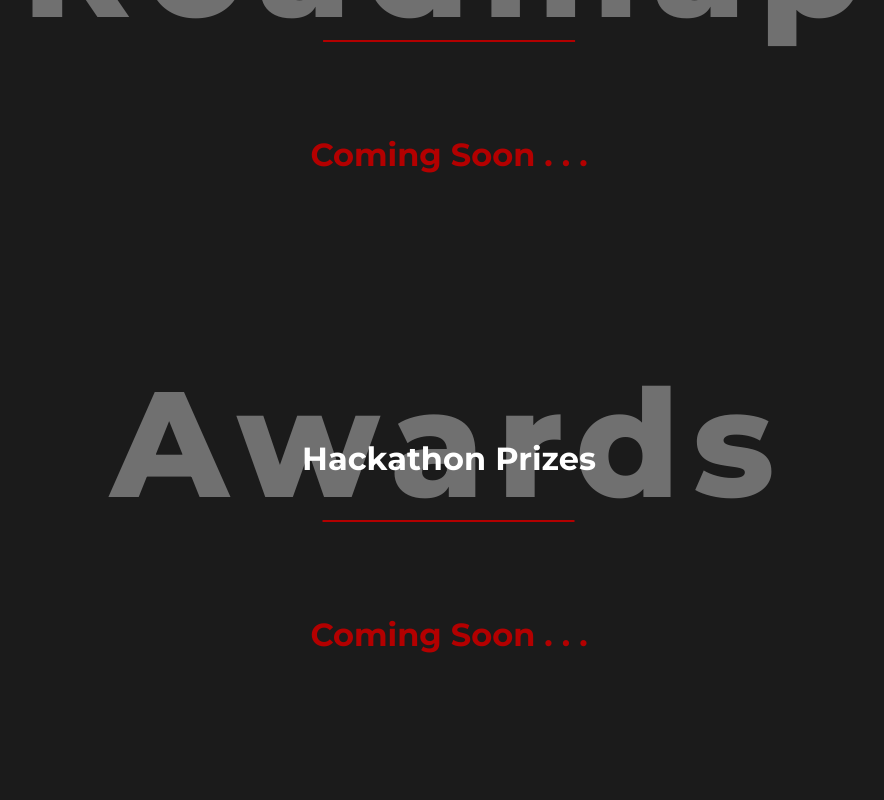
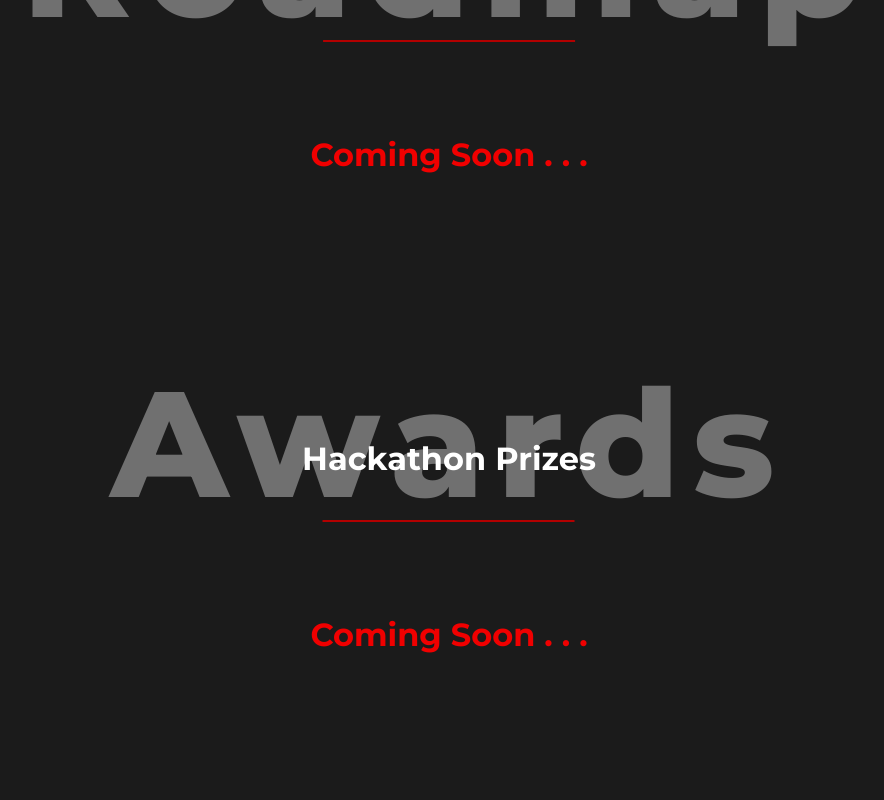
Before and after one commit to hack4bengal/s3, a React (Vite) app: page / in a window 1280 px wide. Shown: the part 1920-2720 px from the top of the page, without its empty margins (191-1075 px from the left). Built offline with nearby package versions, Linux system fonts and the light colour scheme.

Commit message:
color update 3

```diff
--- a/src/components/private/testimonials/Testimonials.scss
+++ b/src/components/private/testimonials/Testimonials.scss
@@ -50,7 +50,7 @@
             font-size: 1.2rem;
             font-weight: 700;
             line-height: 1;
-            color: var(--h4bred);
+            color: #F00000;
 
             @media screen and (max-width: 576px) {
               font-size: 1rem;
--- a/src/components/shared/comingsoon/ComingSoon.scss
+++ b/src/components/shared/comingsoon/ComingSoon.scss
@@ -15,7 +15,7 @@
     text-align: center;
     letter-spacing: 0em;
     font-family: var(--heading-font);
-    color: var(--h4bred);
+    color: #F00000;
 
     @media screen and (max-width: 576px) {
       font-size: 1.5rem;
```
Also changed, not shown: src/components/private/testimonials/Testimonials.jsx (line endings or trailing spaces).
